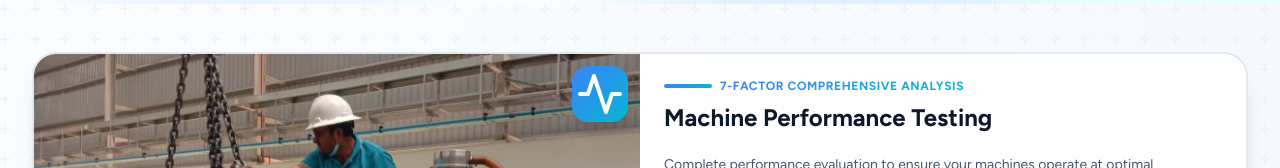
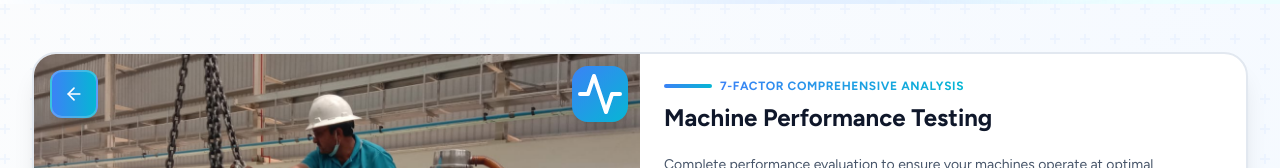
Before and after one commit to kawadeIshwar/IM-SERVICES, a React (Vite) app in the folder frontend/: page /services in a window 1280 px wide. Shown: the part 456-624 px from the top of the page. Built offline with nearby package versions, Linux system fonts and the light colour scheme; no server answers.

Commit message:
file update

```diff
--- a/frontend/src/pages/Services.jsx
+++ b/frontend/src/pages/Services.jsx
@@ -251,16 +251,14 @@ const Services = () => {
 
                   {/* Image Section */}
                   <div className={`relative h-56 lg:h-auto overflow-hidden ${index % 2 === 0 ? 'lg:order-1' : 'lg:order-2'}`}>
-                    {/* Back Arrow - Only show when user is redirected to this specific service */}
-                    {location.hash === `#${service.serviceId}` && (
+                    {/* Back Arrow - Always show on all service cards */}
                     <Link
                       to="/#our-expert-services"
-                        className="absolute top-4 left-4 z-50 bg-gradient-to-r from-primary-500 to-cyan-500 text-white p-3 rounded-xl shadow-xl hover:shadow-2xl hover:scale-105 transition-all duration-300 group border-2 border-white/20"
+                      className="absolute top-4 left-4 z-40 bg-gradient-to-r from-primary-500 to-cyan-500 text-white p-3 rounded-xl shadow-xl hover:shadow-2xl hover:scale-105 transition-all duration-300 group border-2 border-white/20"
                       aria-label="Back to services overview"
                     >
                       <ArrowLeft size={20} className="group-hover:-translate-x-1 transition-transform duration-300" />
                     </Link>
-                    )}
 
                     <img
                       src={service.image}
```
Lines whose indentation alone changed are shown as unchanged.
